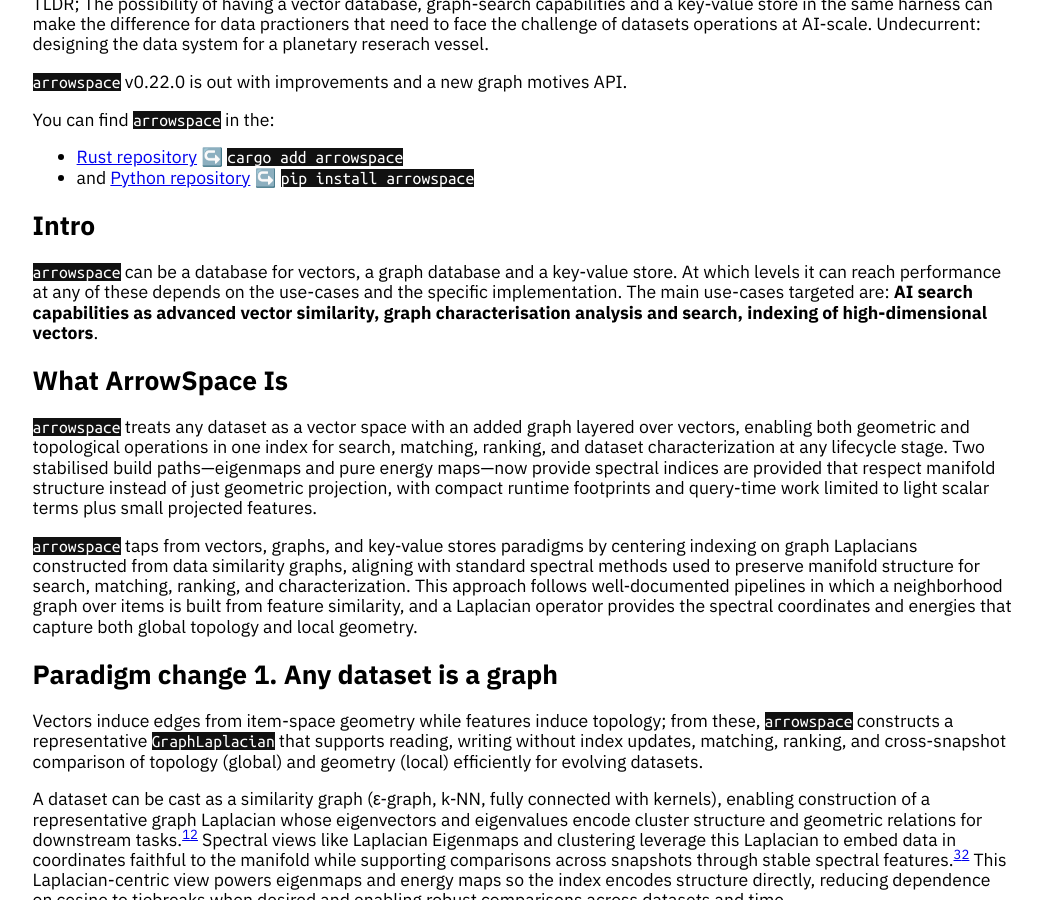
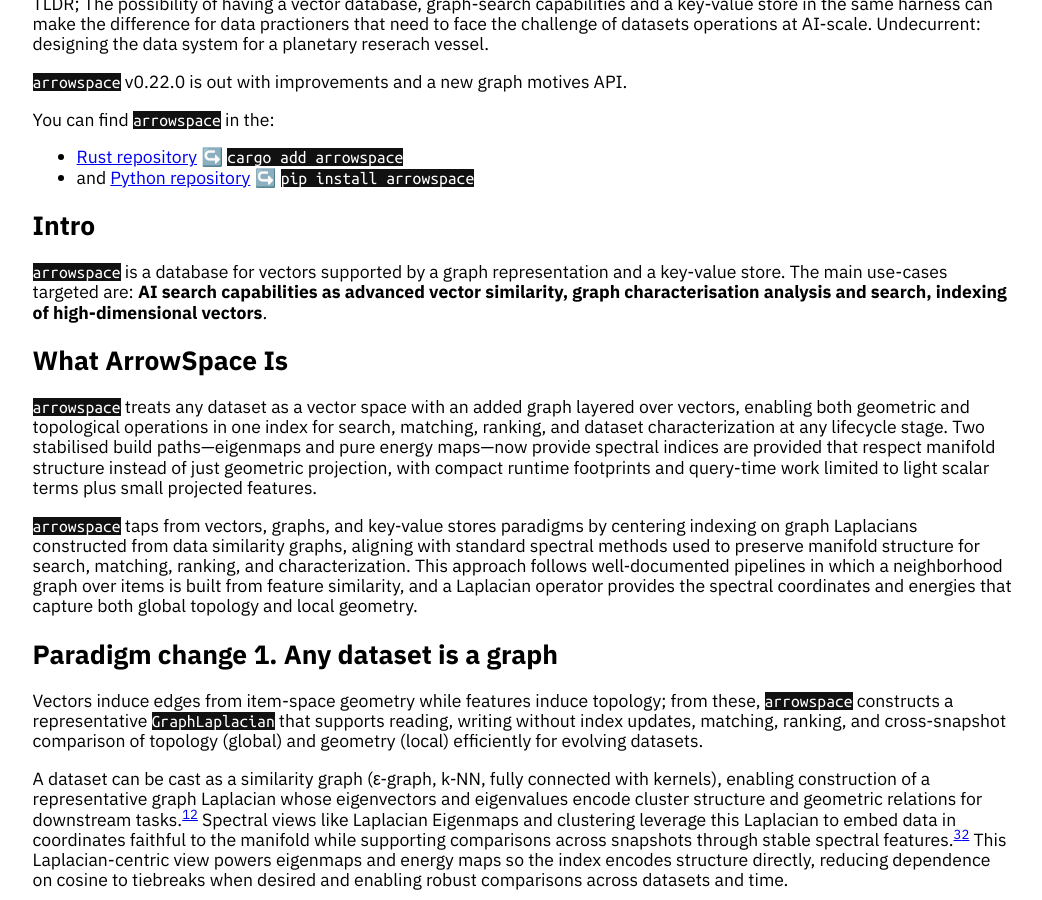
Before and after one commit to Mec-iS/staticwebpage, a Jekyll site: the page built from posts/010_game_changer_unifying_vectors_and_features_graphs.md, in a window 1280 px wide and 900 px high, scrolled down 518 px. Shown: the whole window, without its empty margins (117-1159 px from the left). Built offline with Jekyll 4.4.1, drawn with Linux system fonts in a browser that asks for light colours; nearby versions of some CDN libraries; formulas are drawn with MathJax 3.

Commit message:
rephrase header

```diff
--- a/posts/010_game_changer_unifying_vectors_and_features_graphs.md
+++ b/posts/010_game_changer_unifying_vectors_and_features_graphs.md
@@ -18,7 +18,7 @@
 
 ## Intro
 
-`arrowspace` can be a database for vectors, a graph database and a key-value store. At which levels it can reach performance at any of these depends on the use-cases and the specific implementation. The main use-cases targeted are: **AI search capabilities as advanced vector similarity, graph characterisation analysis and search, indexing of high-dimensional vectors**.
+`arrowspace` is a database for vectors supported by a graph representation and a key-value store. The main use-cases targeted are: **AI search capabilities as advanced vector similarity, graph characterisation analysis and search, indexing of high-dimensional vectors**.
 
 ## What ArrowSpace Is
 
```
